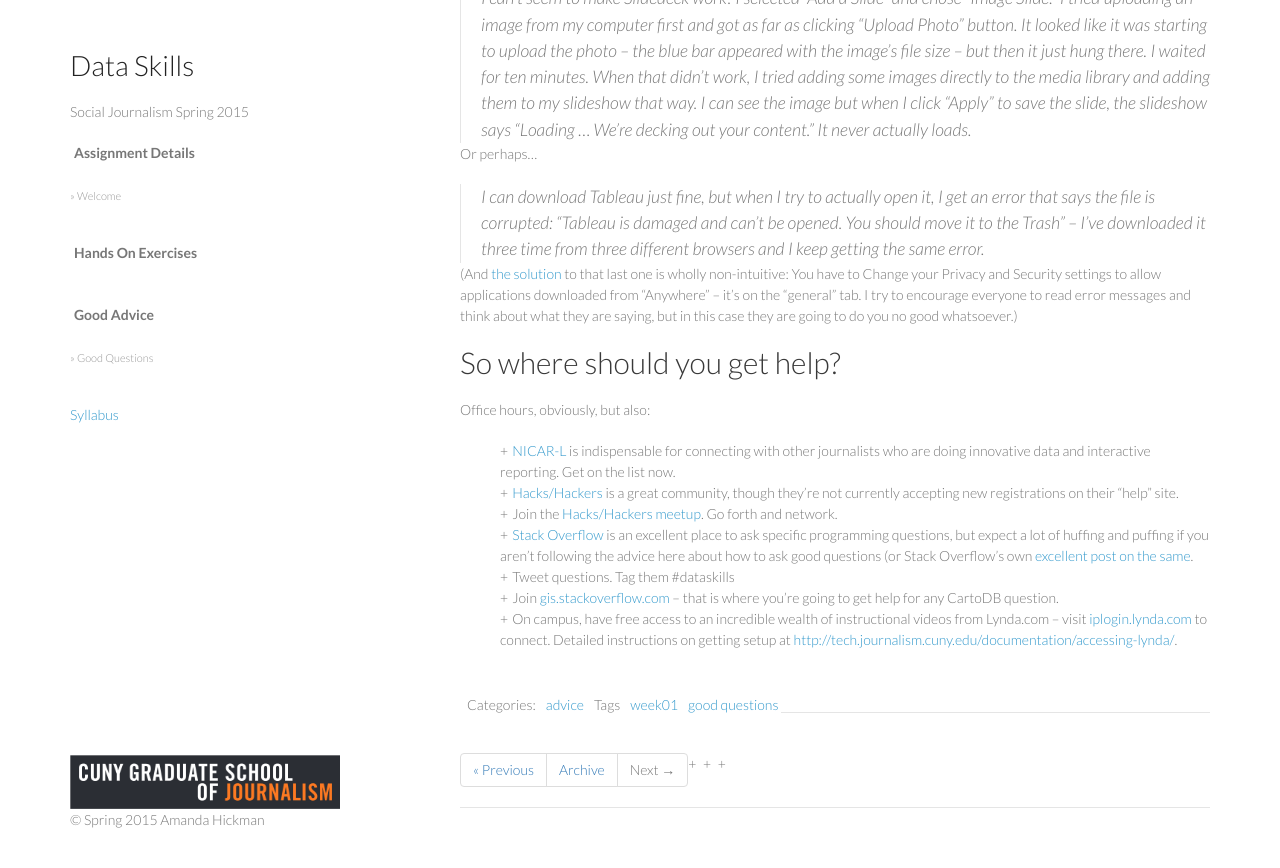
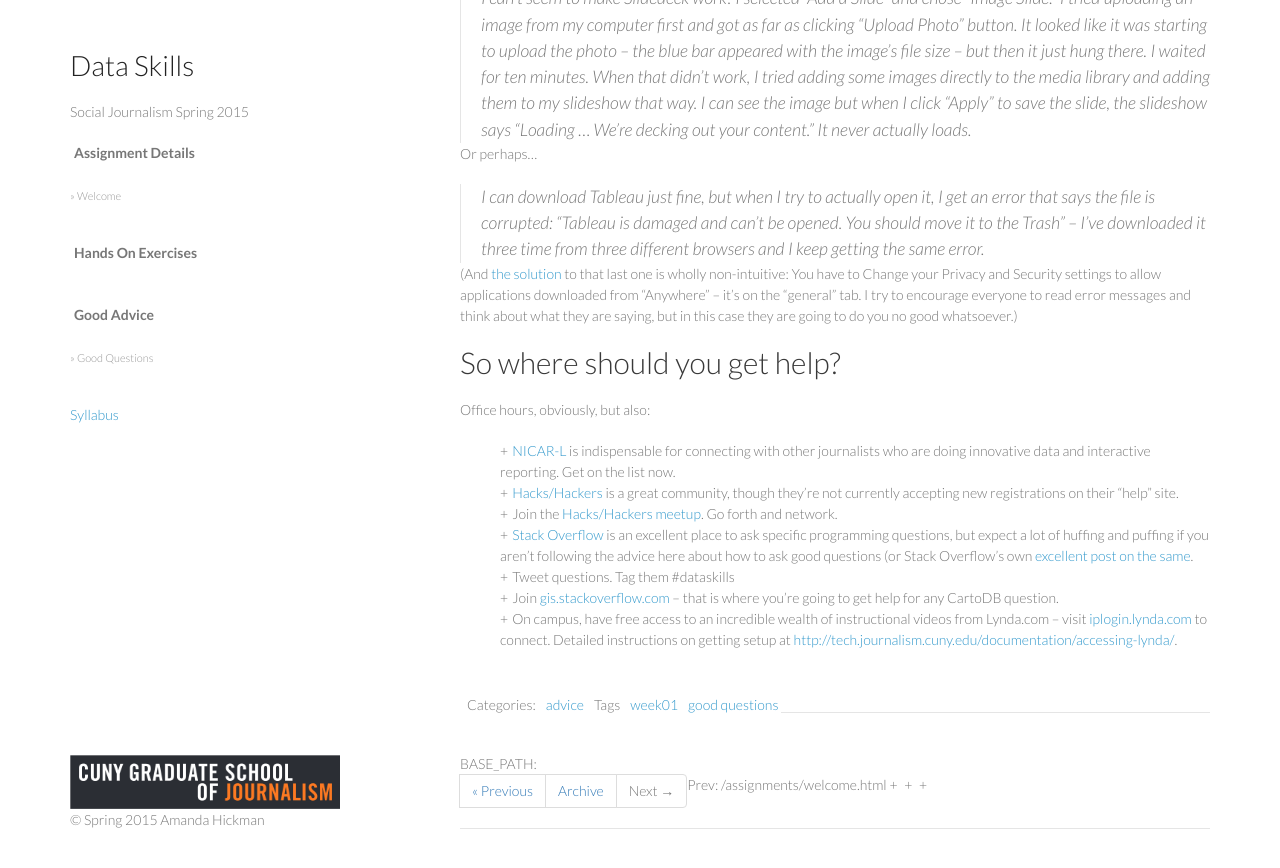
Before and after one commit to amandabee/CUNY-data-skills, a Jekyll site: the page built from _posts/2015-02-03-goodquestions.md, in a window 1280 px wide and 900 px high, scrolled down 1146 px. Shown: the top 868 px of the window. Built offline with Jekyll 4.4.1, drawn with Linux system fonts in a browser that asks for light colours; nearby versions of some CDN libraries.

Commit message:
Update post.html

```diff
--- a/_layouts/post.html
+++ b/_layouts/post.html
@@ -34,6 +34,9 @@
 
     <hr>
     <ul class="pagination">
+    BASE_PATH: {{ BASE_PATH }}<br />
+    Prev: {{ page.previous.url }}
+
     {% if page.previous %}
       <li class="prev"><a href="{{ site.baseurl }}{{ page.previous.url }}" title="{{ page.previous.title }}">&laquo; Previous</a></li>
     {% else %}
```
